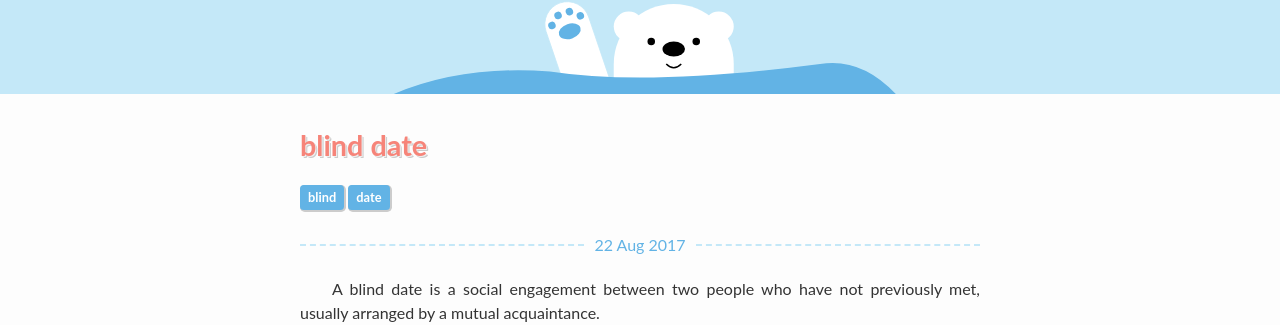
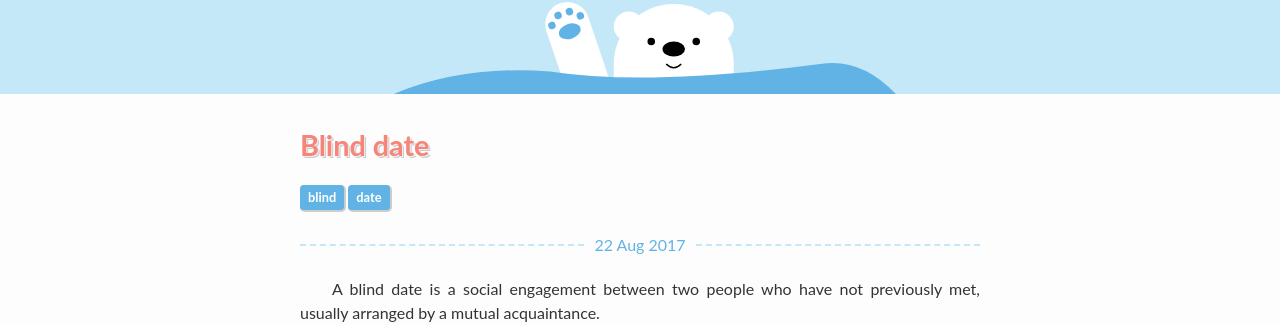
Before and after one commit to izhizheng/izhizheng.github.io, a Jekyll site: the page built from _posts/2017-08-22-blind-date.md, in a window 1280 px wide. Shown: the part 292-617 px from the top of the page. Built offline with Jekyll 4.4.1, drawn with Linux system fonts in a browser that asks for light colours.

```diff
--- a/_posts/2017-08-22-blind-date.md
+++ b/_posts/2017-08-22-blind-date.md
@@ -1,9 +1,9 @@
 ---
 layout: post
-title:  "blind date"
+title:  "Blind date"
 date:   2017-08-22 15:00:01 +0800
 categories: [life]
-excerpt: blind date
+excerpt: Blind date
 tags:
   - blind
   - date
```
Also changed, not shown: _posts/2017-04-18-domain-name.md (+2 -2 lines).
